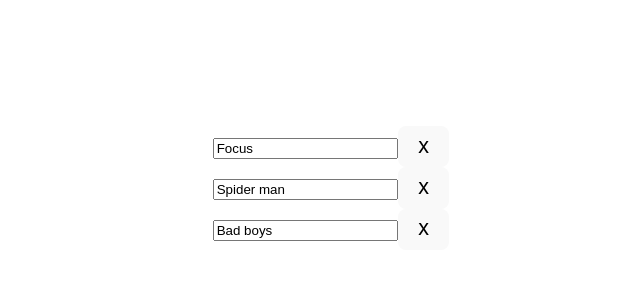
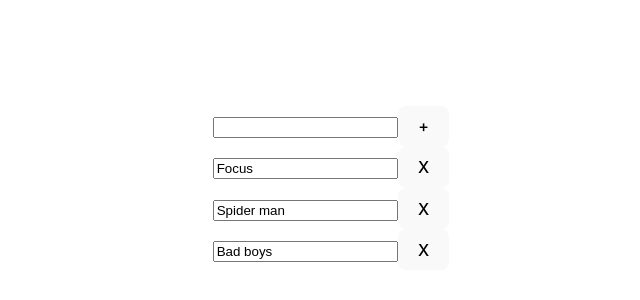
Before and after one commit to EdilHudaiberdiev/hw-59, a React (Vite) app: page / in a window 1280 px wide. Shown: the part 212-512 px from the top of the page, without its empty margins (309-949 px from the left). Built offline with nearby package versions, Linux system fonts and the light colour scheme.

Commit message:
level 1 done

```diff
--- /dev/null
+++ b/src/Components/AddFilmForm/AddFilmForm.tsx
@@ -0,0 +1,32 @@
+import React, {useState} from 'react';
+import {Film} from '../../types';
+
+interface Props {
+  onAddFilm: (film: Film) => void;
+}
+const AddFilmForm:React.FC<Props> = ({onAddFilm}) => {
+  const [inputValue, setInputValue] = useState('');
+
+  const submitForm = (e: React.FormEvent) => {
+    e.preventDefault();
+
+    if (inputValue.trim().length > 0) {
+      onAddFilm({
+        name: inputValue,
+        id: Math.random(),
+      });
+      setInputValue('');
+    } else (
+      alert('поде не может быть пустым')
+    );
+  };
+
+  return (
+    <form onSubmit={submitForm}>
+      <input type="text" value={inputValue} onChange={e => setInputValue(e.target.value)}/>
+      <button type="submit">+</button>
+    </form>
+  );
+};
+
+export default AddFilmForm;
--- a/src/Container/FilmsTracker/FilmsTracker.tsx
+++ b/src/Container/FilmsTracker/FilmsTracker.tsx
@@ -1,5 +1,7 @@
 import React, {useEffect, useState} from 'react';
 import FilmItem from '../../Components/FilmItem/FilmItem';
+import AddFilmForm from '../../Components/AddFilmForm/AddFilmForm';
+import {Film} from '../../types';
 
 const FilmsTracker = () => {
 
@@ -10,7 +12,6 @@
   ]);
 
   useEffect(() => {
-    console.log(films)
   }, [films]);
 
   const deleteFilmItem = (id: number) => {
@@ -29,8 +30,13 @@
     }));
   };
 
+  const onAddFilm = (film: Film) => {
+    setFilms([...films, film]);
+  };
+
   return (
     <>
+      <AddFilmForm onAddFilm={onAddFilm}/>
       {films.map(anyFilm =>(
         <FilmItem key={anyFilm.id} film={anyFilm} deleteFilmItem={deleteFilmItem} changeFilmName={changeFilmName}/>
       ))}
```
